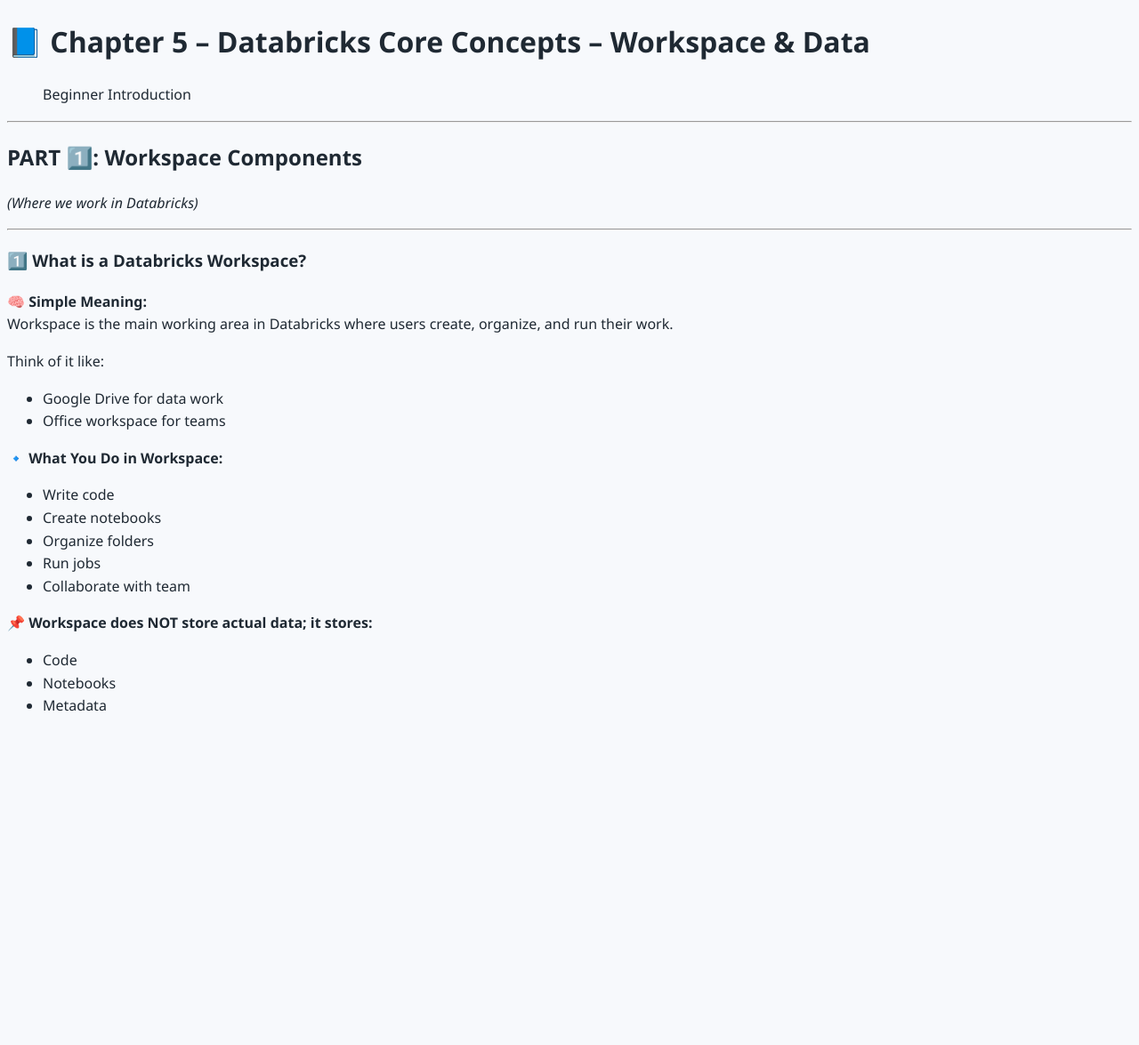
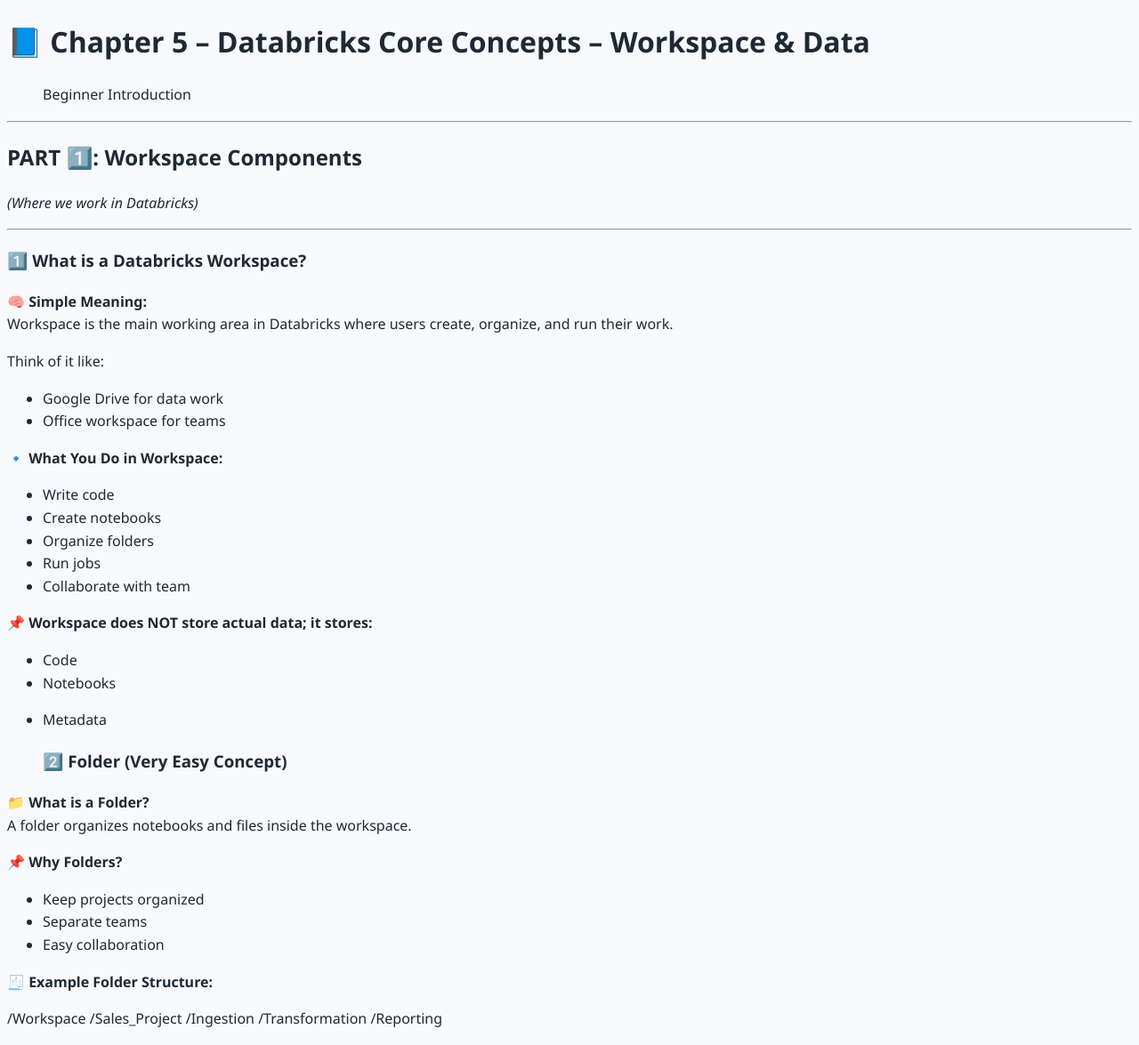
Before and after one commit to irshadvaza/irshadvaza.tech, a Jekyll site: the page built from learning-guides/azure-databricks/05-Databricks-Core-Concepts.md, in a window 1280 px wide. Shown: the whole page at 89% size. Built offline with Jekyll 4.4.1, drawn with Linux system fonts in a browser that asks for light colours; our own code applies the rules of GitHub Pages for plain Markdown files; before the commit the page ends 900 px from its top, so only the background shows below that.

Commit message:
Update 05-Databricks-Core-Concepts.md

```diff
--- a/learning-guides/azure-databricks/05-Databricks-Core-Concepts.md
+++ b/learning-guides/azure-databricks/05-Databricks-Core-Concepts.md
@@ -32,3 +32,23 @@
 - Code
 - Notebooks
 - Metadata
+
+  ### 2️⃣ Folder (Very Easy Concept)
+
+**📁 What is a Folder?**
+A folder organizes notebooks and files inside the workspace.
+
+**📌 Why Folders?**
+
+- Keep projects organized
+- Separate teams
+- Easy collaboration
+
+**🧾 Example Folder Structure:**
+
+
+/Workspace
+/Sales_Project
+/Ingestion
+/Transformation
+/Reporting
```
